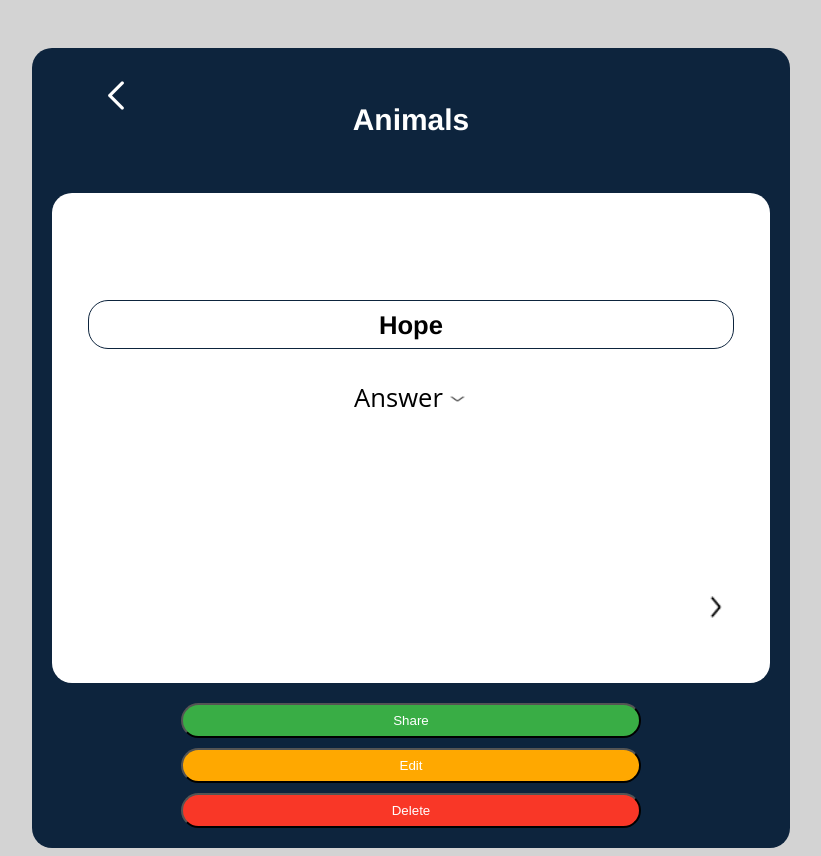
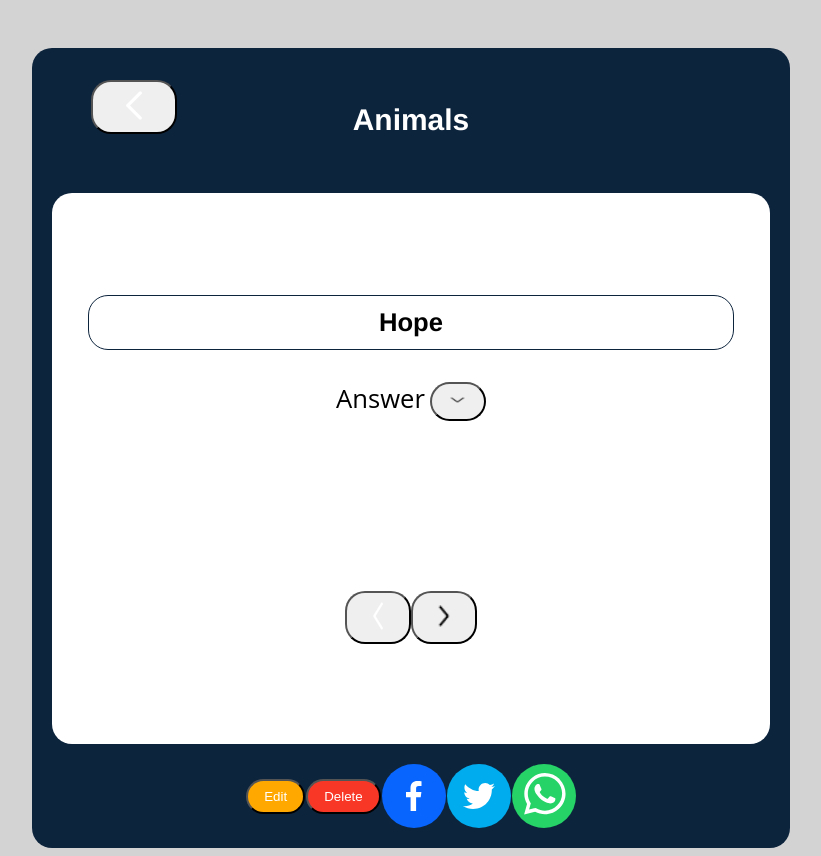
Before and after one commit to sarahgkmhmoud/flashremind, a React (Create React App) app in the folder dashboard/: page /card in a window 1280 px wide. Shown: the whole page, without its empty margins (229-1050 px from the left). Built offline with nearby package versions, Linux system fonts and the light colour scheme.

Commit message:
chor: activat btns in card  share,next ,disocver

```diff
--- a/dashboard/package.json
+++ b/dashboard/package.json
@@ -10,6 +10,7 @@
     "react-dom": "^18.3.1",
     "react-router-dom": "^6.26.0",
     "react-scripts": "5.0.1",
+    "react-share": "^5.1.0",
     "react-svg": "^16.1.34",
     "web-vitals": "^2.1.4"
   },
--- a/dashboard/src/App.css
+++ b/dashboard/src/App.css
@@ -146,9 +146,7 @@ h1, h2, h3, h4, h5, h6{
     display: inline;
     margin-right: 5px;
 }
-.discover {
 
-}
 .transparent {
     width:fit-content;
     height:fit-content;
@@ -160,7 +158,12 @@ h1, h2, h3, h4, h5, h6{
     margin-top: 10px;
     height: 150px;
     overflow-x: scroll;
-    visibility: hidden ;
+}
+.visible{
+    visibility: visible;
+}
+.hidden {
+    visibility: hidden;
 }
 textarea.boxAnswer{
     visibility: visible ;
@@ -177,28 +180,27 @@ textarea.boxAnswer{
 }
 
 .nextCard {
-    position: absolute;
-    top: 37rem;
-    right: 25%;
+display: flexbox;
+justify-content: center;
+align-items: flex-end;
 }
 
 
 div.btns {
     display: flex;
-    justify-content: center;
-    flex-flow: column;
+    justify-content: space-evenly;
     align-items: center;
-    gap: 10px;
-    width: 80%;
+    gap: 1px;
+
 }
 
 button {
     padding: var(--button-padding);
-    width: 178px;
-    height: 30%;
+
     color: #ffffff;
     border-radius: 20px;
-    width: 80%;
+    width: fit-content;
+    height: fit-content;
 }
 
 button.green {
@@ -210,3 +212,14 @@ button.red {
 button.orange {
     background-color: var(--color-orange);
 }
+
+Link.edit {
+    color: #ffffff;
+    text-decoration: none;
+}
+
+
+
+.sharebuttom {
+    border-radius: 50%;
+}
--- a/dashboard/src/App.js
+++ b/dashboard/src/App.js
@@ -1,4 +1,4 @@
-import React from "react";
+import React, { useState } from "react";
 import { Card } from "./components/Card.js";
 import { EditBox } from "./components/Editbox.js";
 import './App.css';
@@ -7,9 +7,18 @@ import {BrowserRouter, Routes, Route } from "react-router-dom"
 
 
 function App() {
+    const[index, setindex] = useState(0);
 
-
-
+    const handleNextClick = (user) => {
+      if (index < user.cardscategory.categorycards.length - 1) {
+        setindex(index + 1);
+      }
+    };
+    const handleprevClick = () => {
+      if (index > 0) {
+        setindex(index - 1);
+      }
+    };
 
   const Editboxbath = () => {
     return (
@@ -21,14 +30,21 @@ function App() {
         <Route path="/edit" element={<EditBox
         key= {user.id}
         title={user.cardscategory.categoryname}
-        question= {user.cardscategory.categorycards[0].question}
-        answer = {user.cardscategory.categorycards[0].answer}
-        />}/>     <Route path="card" element={<Card
-    key= {user.id}
-    title={user.cardscategory.categoryname}
-    question= {user.cardscategory.categorycards[0].question}
-    answer = {user.cardscategory.categorycards[0].answer}
-    />}/>
+        question= {user.cardscategory.categorycards[index].question}
+        answer = {user.cardscategory.categorycards[index].answer}
+         />}/>
+         <Route path="card" element={
+              <Card
+              key= {user.id}
+              title={user.cardscategory.categoryname}
+              question= {user.cardscategory.categorycards[index].question}
+              answer = {user.cardscategory.categorycards[index].answer}
+              nextclick ={() => handleNextClick(user)}
+              prevclick ={() => handleprevClick()}
+
+              />
+}
+    />
         </Routes>
         </BrowserRouter>
       )
--- a/dashboard/src/Data.json
+++ b/dashboard/src/Data.json
@@ -10,6 +10,11 @@
                 "id" : 0,
                 "question":"Hope",
                 "answer":"To wish for a particular event that one considers possible."
+            },
+            {
+                "id" : 1,
+                "question":"Happenis",
+                "answer":"To smile what ever you did."
             }
         ]
         }
--- a/dashboard/src/components/Card.js
+++ b/dashboard/src/components/Card.js
@@ -1,10 +1,31 @@
-import React from 'react'
+import React, {useState} from 'react'
 import '../../src/App.css'
 import nextIcon from '../assets/next.png';
 import returnIcon from '../assets/Return.png';
 import discoverIcon from '../assets/discover.png';
 import { useNavigate } from "react-router-dom";
+import {FacebookIcon, FacebookShareButton, TwitterIcon, TwitterShareButton, WhatsappIcon, WhatsappShareButton} from 'react-share'
 
+export const ShareCard = () => {
+  const currentUrl = 'www.google.com'/*window.location.href*/
+  return(
+    <>
+      <FacebookShareButton  url={currentUrl}>
+    <FacebookIcon className='sharebuttom H' />
+  </FacebookShareButton>
+
+  <TwitterShareButton url={currentUrl} >
+<TwitterIcon className='sharebuttom H' />
+  </TwitterShareButton>
+
+<WhatsappShareButton url={currentUrl}>
+<WhatsappIcon className='sharebuttom H' />
+</WhatsappShareButton>
+    </>
+
+  )
+
+}
 export function NavigatEditButton() {
   const navigate = useNavigate(); // Hook to navigate programmatically
 
@@ -16,11 +37,18 @@ export function NavigatEditButton() {
     )
   };
 
-export const Card =({title, question, answer, click}) => {
+export const Card =({title, question, answer, nextclick, prevclick,}) => {
+  const [isvisible, setvisible] = useState(false);
+
+const Toggleanswer = ()=>{
+  setvisible(!isvisible)
+}
   return (
     <div className='Container'>
       <div className='return'>
-      <img alt='next' src={returnIcon} width={50} height={31}/>
+        <button>
+        <img alt='next' src={returnIcon} width={50} height={31}/>
+        </button>
       </div>
       <div className='text'>
         <h3>{title}</h3>
@@ -29,21 +57,31 @@ export const Card =({title, question, answer, click}) => {
         <div className='Question text'><h4>{question}</h4></div>
         <div className='text'>
             <p className='inline'>Answer</p>
+            <button onClick={Toggleanswer}>
             <img  alt='discover' src={discoverIcon} width={19.94} height={15.97}/>
-          <div className='boxAnswer'>
+            </button>
+          <div className={isvisible ? 'visible boxAnswer' : 'hidden boxAnswer'}>
             <p>{answer}</p>
             </div>
           </div>
           <div className='nextCard'>
-            <img alt='next' src={nextIcon} width={30} height={30}/>
+          <button onClick={prevclick}>
+            <img alt='next' src={returnIcon} width={30} height={30} />
+            </button>
+            <button onClick={nextclick}>
+            <img alt='next' src={nextIcon} width={30} height={30} />
+            </button>
+
+
             </div>
           </div>
           <div className='btns'>
-            <button className='share green H'>Share</button>
+            {/* <button className='share green H'>Share</button> */}
             <NavigatEditButton/>
-            <button className='delete red H' >Delete</button>
+            <button className='delete red ' >Delete</button>
+            <ShareCard/>
+          </div>
 
-          </div>
 
       </div>
   )
--- a/dashboard/src/components/Editbox.js
+++ b/dashboard/src/components/Editbox.js
@@ -3,12 +3,25 @@ import '../../src/App.css'
 // import nextIcon from '../assets/next.png';
 import returnIcon from '../assets/Return.png';
 import discoverIcon from '../assets/discover.png';
+import { useNavigate } from 'react-router-dom';
+
+export function NavigatCardButton() {
+  const navigate = useNavigate(); // Hook to navigate programmatically
+
+  const goTocard = () => {
+    navigate('/card');
+  }// Navigate to the "About" component
+    return(
+      <button onClick={goTocard}>
+      <img alt='next' src={returnIcon} width={50} height={31}/>
+      </button>    )
+  };
 
 export const EditBox =({title, question, answer}) => {
   return (
     <div className='Container'>
       <div className='return'>
-      <img alt='next' src={returnIcon} width={50} height={31}/>
+<NavigatCardButton/>
       </div>
       <div className='text'>
         <h3>{title}</h3>
```
Also changed, not shown: 1 other file (tests, documents, lock files or other folders).
